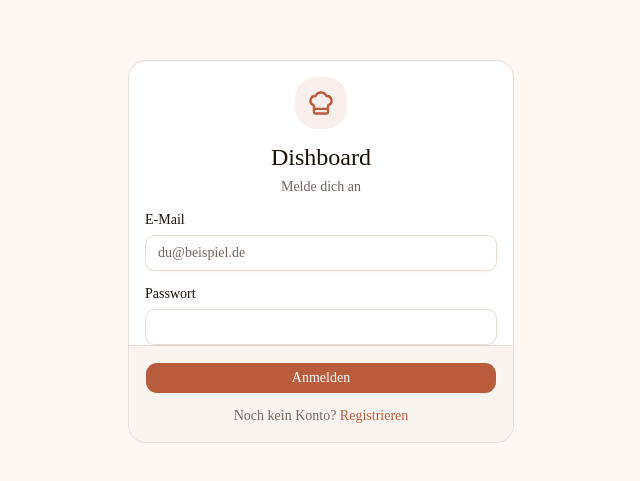
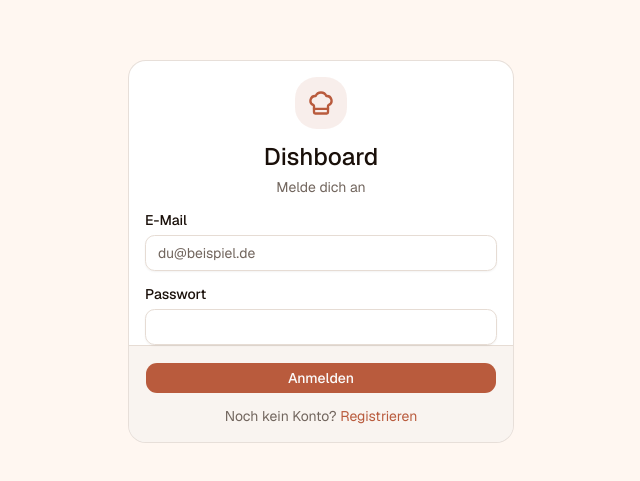
Before and after one commit to bref457/NeoDish, a Next.js app: page /login in a window 1280 px wide. Shown: the part 149-630 px from the top of the page, without its empty margins (319-959 px from the left). Built offline with nearby package versions, Linux system fonts and the light colour scheme.

Commit message:
fix: correctly wire Geist Sans font variable (was circular reference)
Co-Authored-By: Claude Sonnet 4.6 <noreply@anthropic.com>

```diff
--- a/app/globals.css
+++ b/app/globals.css
@@ -8,7 +8,7 @@
 @theme inline {
   --color-background: var(--background);
   --color-foreground: var(--foreground);
-  --font-sans: var(--font-sans);
+  --font-sans: var(--font-geist-sans);
   --font-mono: var(--font-geist-mono);
   --color-sidebar-ring: var(--sidebar-ring);
   --color-sidebar-border: var(--sidebar-border);
--- a/app/layout.tsx
+++ b/app/layout.tsx
@@ -4,7 +4,7 @@ import './globals.css'
 import { Toaster } from '@/components/ui/sonner'
 
 const geist = Geist({
-  variable: '--font-sans',
+  variable: '--font-geist-sans',
   subsets: ['latin'],
 })
 
@@ -25,7 +25,7 @@ export default function RootLayout({
 }>) {
   return (
     <html lang="de">
-      <body className={`${geist.variable} ${geistMono.variable} antialiased`}>
+      <body className={`${geist.variable} ${geistMono.variable} antialiased`} style={{ fontFamily: 'var(--font-geist-sans), sans-serif' }}>
         {children}
         <Toaster />
       </body>
```
